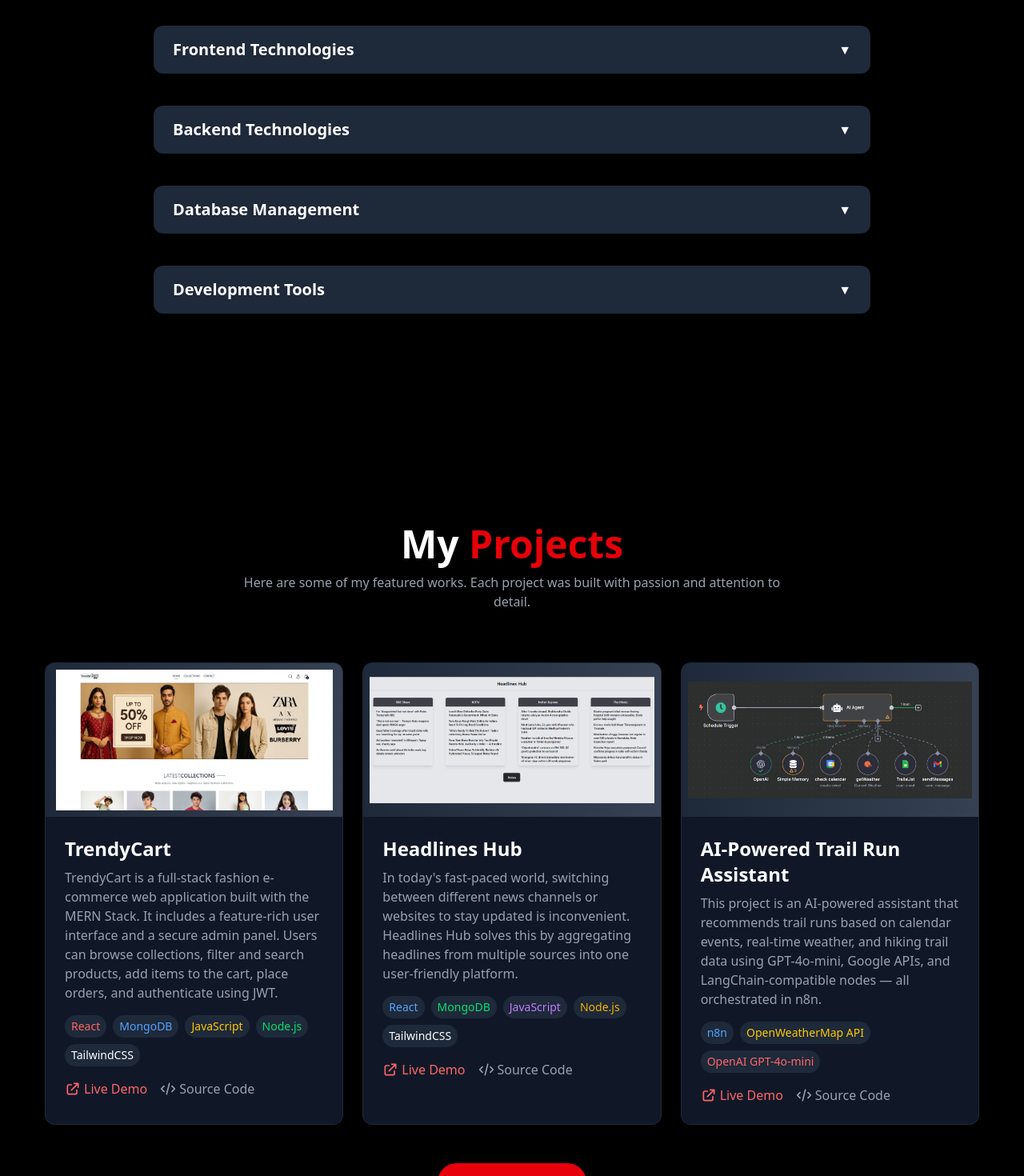
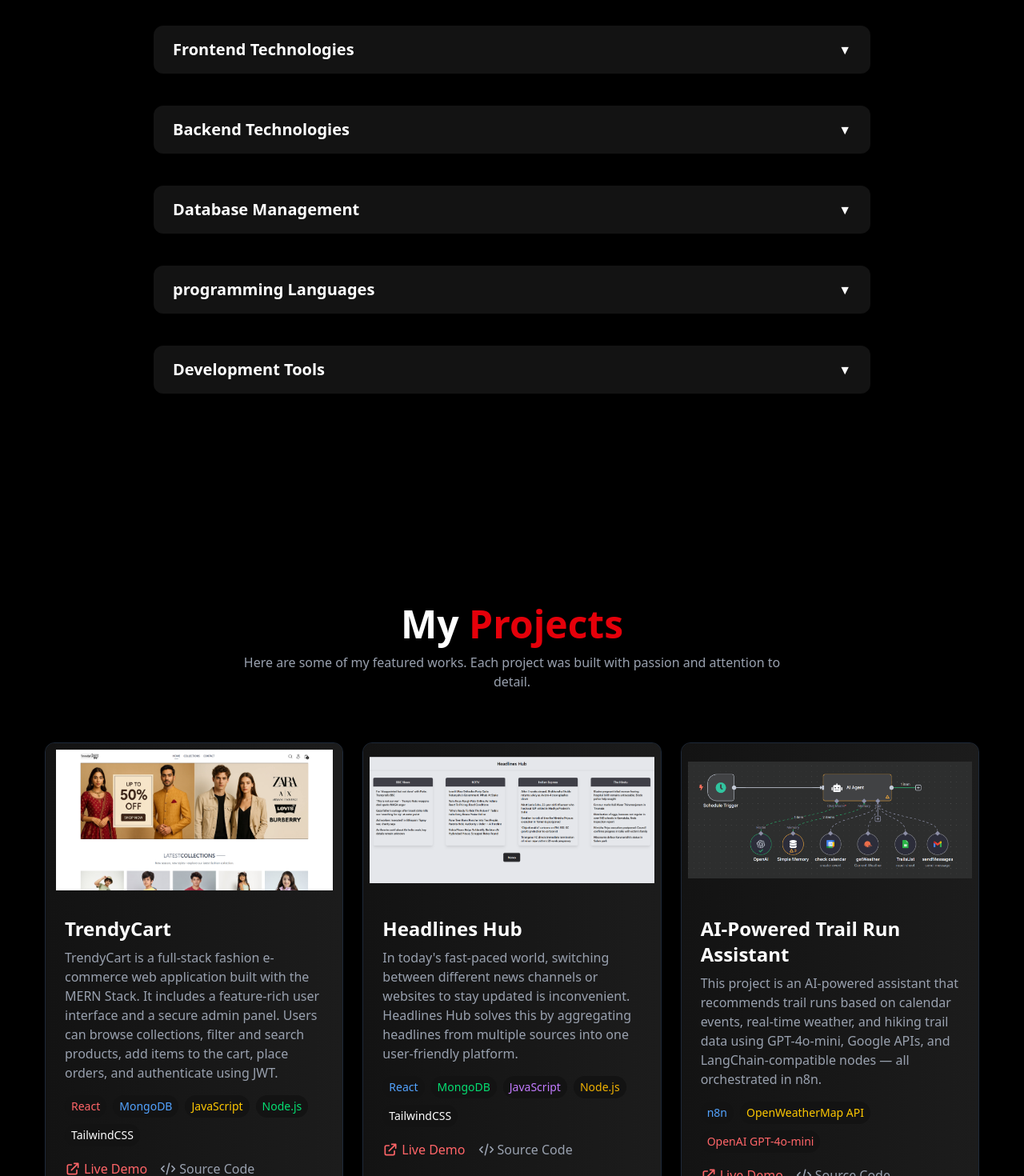
Before and after one commit to Desamsetty-SriAjay/frontend, a React (Vite) app: page / in a window 1280 px wide. Shown: the part 980-2450 px from the top of the page at 80% size. Built offline with nearby package versions, Linux system fonts and the light colour scheme.

Commit message:
ui designed

```diff
--- a/src/pages/Home.jsx
+++ b/src/pages/Home.jsx
@@ -15,9 +15,11 @@ import { SiExpress } from "react-icons/si";
 import { SiMongodb } from "react-icons/si";
 import { PiFileSql } from "react-icons/pi";
 import { FaGitSquare } from "react-icons/fa";
+import { FaJava } from "react-icons/fa";
 import { FaGithub } from "react-icons/fa";
 import { FaLinkedin } from "react-icons/fa";
 import { BiLogoGmail } from "react-icons/bi";
+import { FaPython } from "react-icons/fa";
 
 const SkillCategory = ({ title, icons, colors, names, isOpen, onClick }) => (
   <div className="mb-6 overflow-hidden">
@@ -25,8 +27,8 @@ const SkillCategory = ({ title, icons, colors, names, isOpen, onClick }) => (
       onClick={onClick}
       className={`w-full py-3 px-4 md:py-4 md:px-6 rounded-xl text-left flex justify-between items-center transition-all duration-300 ${
         isOpen
-          ? "bg-gradient-to-r from-gray-900 to-black shadow-lg"
-          : "bg-gray-800 hover:bg-gray-700"
+          ? "bg-gradient-to-r from-[#131313] to-black shadow-lg"
+          : "bg-[#131313] hover:bg-[#222222]"
       }`}
     >
       <span className="text-base md:text-xl font-bold">{title}</span>
@@ -47,7 +49,7 @@ const SkillCategory = ({ title, icons, colors, names, isOpen, onClick }) => (
       {icons.map((Icon, idx) => (
         <div
           key={idx}
-          className="flex flex-col items-center p-2 md:p-4 bg-gray-800 rounded-xl hover:bg-gray-700 transition-all duration-300 transform hover:-translate-y-1"
+          className="flex flex-col items-center p-2 md:p-4 bg-[#141414] rounded-xl hover:bg-[#1f1f1f] transition-all duration-300 transform hover:-translate-y-1"
         >
           <Icon
             className={`text-4xl md:text-6xl mb-1 md:mb-2 ${colors[idx]}`}
@@ -106,6 +108,14 @@ const Home = () => {
       names: ["MongoDB", "SQL"],
     },
     {
+      id: "programminglanguages",
+      title: "programming Languages",
+      icons: [FaJava, IoLogoJavascript,FaPython],
+      colors: ["text-orange-700", "text-yellow-500","text-gray-200"],
+      names: ["Java", "JavaScript","Python"],
+    },
+
+    {
       id: "tools",
       title: "Development Tools",
       icons: [FaGitSquare],
@@ -158,11 +168,11 @@ const Home = () => {
       id: 4,
       title: "Todo List",
       description:
-        "Real-time collaborative code editor with syntax highlighting, chat functionality, and video conferencing.",
+        "A full-featured Todo List application built with the MERN stack (MongoDB, Express, React, Node.js) and a responsive design that works on all screen sizes.",
       tags: ["React", "MongoDB", "JavaScript", "Node.js", "TailwindCSS"],
       tagColors: ["text-blue-400", "text-green-400", "text-purple-400","text-yellow-500"],
-      liveDemo: "#",
-      sourceCode: "#",
+      liveDemo: "https://todofrontend-henna.vercel.app/",
+      sourceCode: "https://github.com/Desamsetty-SriAjay/To-Do-List?tab=readme-ov-file",
       image: Todolist,
     },
   ];
@@ -174,7 +184,7 @@ const Home = () => {
   return (
     <div className="space-y-12 md:space-y-20 py-6 md:py-12">
       {/* Mobile Navigation */}
-      <div className="md:hidden fixed top-0 left-0 right-0 bg-gray-900 z-50 shadow-md">
+      <div className="md:hidden fixed top-0 left-0 right-0 bg-[#131313] z-50 shadow-md">
         <div className="container mx-auto px-4 py-3 flex justify-between items-center">
           <div className="text-xl font-bold text-white">Ajay's <span className="text-red-600 animate-pulse">Portfolio</span></div>
           <button
@@ -198,24 +208,26 @@ const Home = () => {
         </div>
 
         {isMenuOpen && (
-          <div className="bg-gray-800 py-2 px-4">
+          <div className="bg-[#131313] py-2 px-4">
             <a
               href="#skills"
-              className="block py-2 text-white"
+              className="block py-2 text-white font-semibold"
               onClick={() => setIsMenuOpen(false)}
             >
               Skills
             </a>
+            <hr />
             <a
               href="#projects"
-              className="block py-2 text-white"
+              className="block py-2 text-white font-semibold"
               onClick={() => setIsMenuOpen(false)}
             >
               Projects
             </a>
+            <hr />
             <a
               href="#details"
-              className="block py-2 text-white"
+              className="block py-2 text-white font-semibold"
               onClick={() => setIsMenuOpen(false)}
             >
               Contact
@@ -324,9 +336,9 @@ const Home = () => {
             {visibleProjects.map((project) => (
               <div
                 key={project.id}
-                className="group relative overflow-hidden rounded-xl bg-gray-900 border border-gray-800 hover:border-red-600 transition-all duration-500 hover:shadow-lg hover:shadow-red-900/20"
+                className="group relative overflow-hidden rounded-xl bg-gradient-to-r from-[#131313] to-[#1c1c1c] border border-gray-800 hover:border-red-600 transition-all duration-500 hover:shadow-lg hover:shadow-red-900/20"
               >
-                <div className="h-40 md:h-48 bg-gradient-to-r from-gray-800 to-gray-700 flex items-center justify-center">
+                <div className="h-40 md:h-48 bg-gradient-to-r from-[#131313] to-[#1c1c1c] flex items-center justify-center">
                   {project.image ? (
                     <img
                       src={project.image}
@@ -352,7 +364,7 @@ const Home = () => {
                     {project.tags.map((tag, idx) => (
                       <span
                         key={idx}
-                        className={`px-2 py-1 text-xs md:text-sm bg-gray-800 rounded-full ${project.tagColors[idx]}`}
+                        className={`px-2 py-1 text-xs md:text-sm bg-[#131313] rounded-full ${project.tagColors[idx]}`}
                       >
                         {tag}
                       </span>
@@ -466,7 +478,7 @@ const Home = () => {
           <div className="mt-4">
             <a
               href="mailto:desamsettysriajay@gmail.com"
-              className=" inline-block px-4 py-2 bg-gray-800 hover:bg-gray-700 rounded-lg hover:text-white transition duration-300 text-sm md:text-base text-gray-200"
+              className=" inline-block px-4 py-2 bg-[#131313] hover:bg-[#302f2f] rounded-lg hover:text-white transition duration-300 text-sm md:text-base text-gray-200"
             >
               desamsettysriajay@gmail.com
             </a>
```
